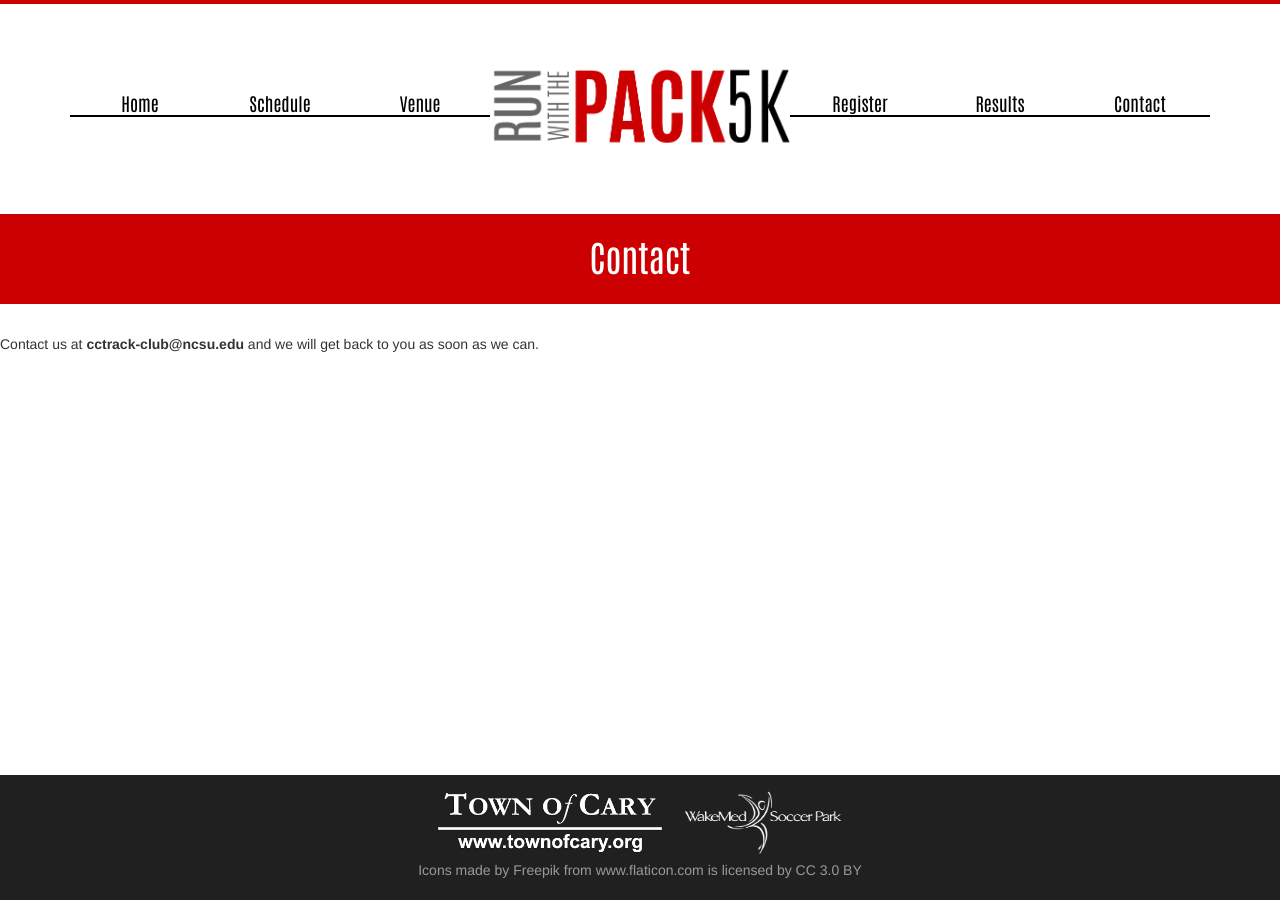
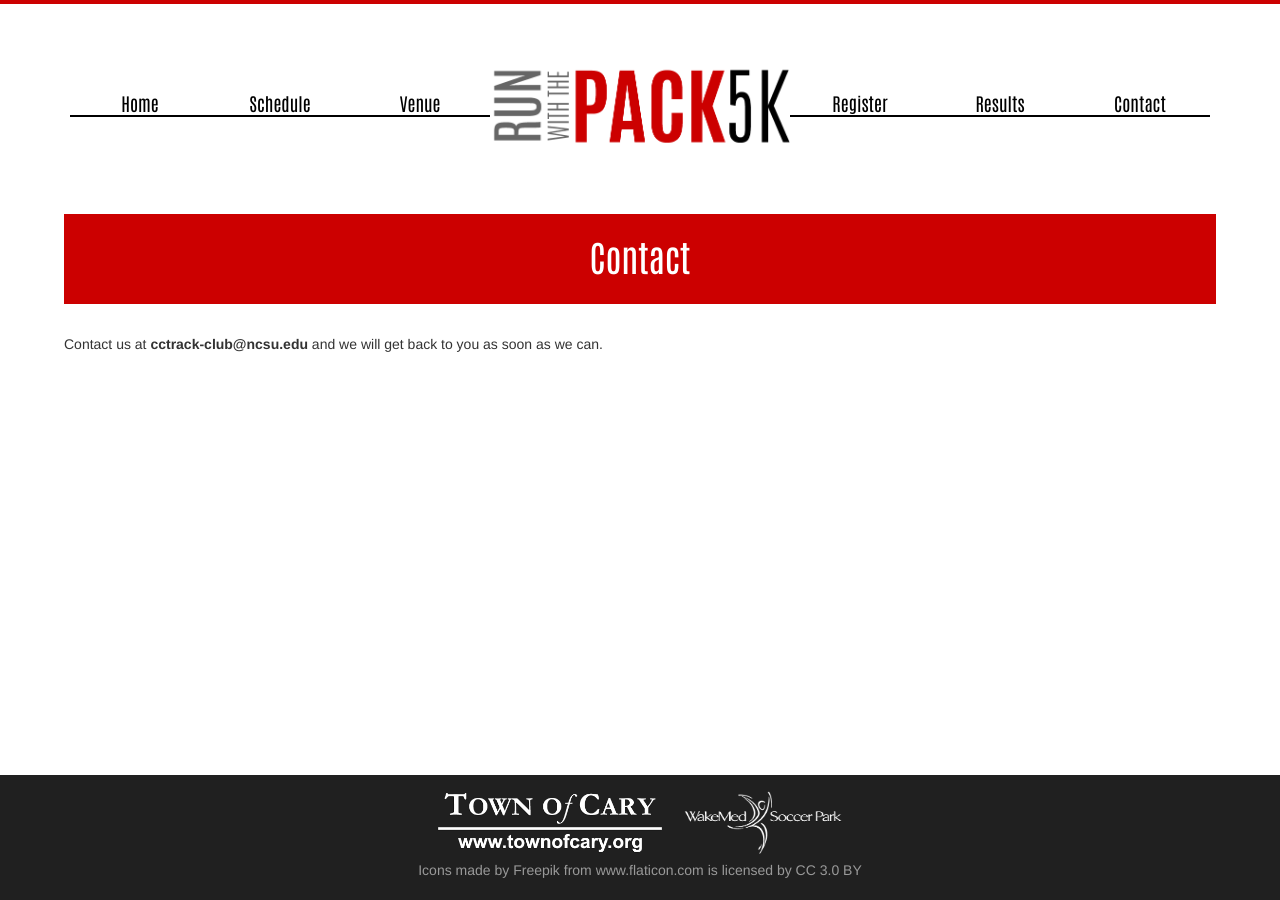
Before and after one commit to ncsuclubrunning/runwiththepack5k.com, a Jekyll site: the page built from site/contact/index.html, in a window 1280 px wide. Built offline with Jekyll 4.4.1, drawn with Linux system fonts in a browser that asks for light colours.

Commit message:
format margin for more space

```diff
--- a/site/_layouts/default.html
+++ b/site/_layouts/default.html
@@ -8,7 +8,9 @@
 		{% include sidebar.html %}
 
         <div class="wrap">
+			<main>
 	        {{ content }}
+			<main>
         </div>
 
 		<label for="sidebar-checkbox" class="sidebar-toggle"></label>
--- a/site/_sass/_layout.scss
+++ b/site/_sass/_layout.scss
@@ -62,6 +62,16 @@ footer {
 	header {
 		display: none;
 	}
+	.wrap {
+		width: 100%;
+	}
+
+	body {
+		#page-content {
+			margin: 30px;
+		}
+	}
+
 }
 
 @media screen and (min-width: 670px) {
--- a/site/css/lanyon.css
+++ b/site/css/lanyon.css
@@ -62,7 +62,7 @@
 
 .wrap {
   position: relative;
-  width: 100%;
+  width: 90%;
 }
 
 
```
